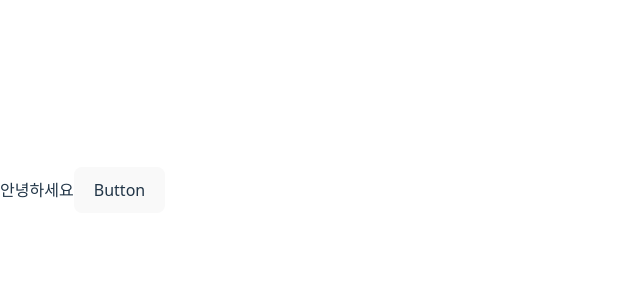
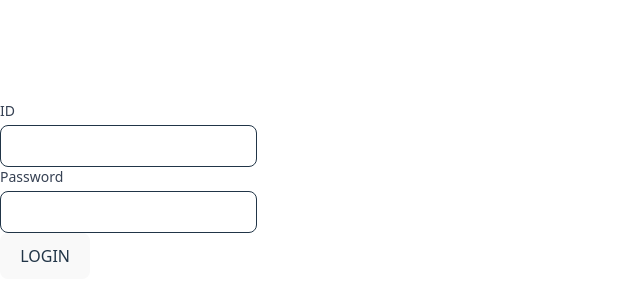
Before and after one commit to mirea-shin/MoodLog, a React (Vite) app in the folder client/: page / in a window 1280 px wide. Shown: the part 210-510 px from the top of the page, without its empty margins (0-640 px from the left). Built offline with nearby package versions, Linux system fonts and the light colour scheme.

Commit message:
feat(auth): add login form and auth store

```diff
--- a/client/src/auth/components/LoginForm.tsx
+++ b/client/src/auth/components/LoginForm.tsx
@@ -1,15 +1,51 @@
+import { useState } from 'react';
+
 import Form from '../../shared/components/form/Form';
 import Button from '../../shared/components/form/Button';
+import Input from '../../shared/components/form/Input';
+
+import { useAuthStore } from '../index';
 
 export default function LoginForm() {
+  const [username, setUsername] = useState('');
+  const [password, setPassword] = useState('');
+  const login = useAuthStore((state) => state.login);
+
+  const handleOnChange = (event: React.ChangeEvent<HTMLInputElement>) => {
+    const { id, value } = event.target;
+    if (id === 'username') setUsername(value);
+    else if (id === 'password') setPassword(value);
+  };
+
   const handleLogin = () => {
-    console.log('submit login');
+    // TODO: 유효성 검사 결과를 사용자에게 띄운다.
+    const isSuccess = login(username, password); // Boolean 반환
+    if (isSuccess) {
+      console.log('로그인 성공! 다음 동작 실행');
+      // 예: 페이지 이동, 모달 닫기 등
+    } else {
+      console.log('아이디/비밀번호를 확인해주세요.');
+      // 예: 에러 메시지 표시
+    }
   };
 
   return (
     <Form onSubmit={handleLogin}>
-      안녕하세요
-      <Button type="submit" />
+      <Input
+        id="username"
+        type="text"
+        label="ID"
+        value={username}
+        onChange={handleOnChange}
+      />
+      <Input
+        id="password"
+        type="password"
+        label="Password"
+        value={password}
+        onChange={handleOnChange}
+      />
+      <Button type="submit" text="LOGIN" />
     </Form>
   );
 }
--- a/client/src/auth/index.ts
+++ b/client/src/auth/index.ts
@@ -1,3 +1,5 @@
 import LoginForm from './components/LoginForm';
+import useAuthStore from './store/useAuthStore';
 
 export { LoginForm };
+export { useAuthStore };
--- /dev/null
+++ b/client/src/auth/store/useAuthStore.ts
@@ -0,0 +1,30 @@
+import { create } from 'zustand';
+
+interface AuthState {
+  user: string | null;
+  token: string | null;
+  isLoggedIn: boolean;
+}
+
+interface AuthAction {
+  login: (username: string, password: string) => boolean;
+}
+
+const useAuthStore = create<AuthState & AuthAction>((set) => ({
+  user: null,
+  token: null,
+  isLoggedIn: false,
+  login: (username, password) => {
+    // TODO: 유효성 검사
+    if (!username || !password) {
+      return false; // 실패 시 false 반환
+    }
+
+    // TODO: 로그인 API 요청
+    set({ isLoggedIn: true, user: 'testUser', token: 'fakeToken123' });
+
+    return true; // 성공 시 true 반환
+  },
+}));
+
+export default useAuthStore;
--- a/client/src/shared/components/form/Button.tsx
+++ b/client/src/shared/components/form/Button.tsx
@@ -1,7 +1,8 @@
 interface ButtonProps {
   type: 'submit';
+  text: string;
 }
 
-export default function Button({ type }: ButtonProps) {
-  return <button type={type}>Button</button>;
+export default function Button({ type, text }: ButtonProps) {
+  return <button type={type}>{text}</button>;
 }
--- a/client/src/shared/components/form/Input.tsx
+++ b/client/src/shared/components/form/Input.tsx
@@ -1,5 +1,37 @@
-import React from 'react';
+interface InputProps {
+  id: string;
+  label?: string;
+  errorMessage?: string;
+  type: 'password' | 'text';
+  value: string;
+  onChange: (event: React.ChangeEvent<HTMLInputElement>) => void;
+}
 
-export default function Input() {
-  return <div>Input</div>;
+export default function Input({
+  label,
+  id,
+  errorMessage,
+  type,
+  value,
+  onChange,
+}: InputProps) {
+  return (
+    <div className="flex flex-col gap-1 w-full">
+      {label && (
+        <label htmlFor={id} className="text-sm font-medium text-gray-700">
+          {label}
+        </label>
+      )}
+      <input
+        className="border rounded-lg px-3 py-2 focus:ring-2 focus:ring-blue-500 focus:outline-none"
+        id={id}
+        type={type}
+        value={value}
+        onChange={onChange}
+      />
+      {errorMessage && (
+        <span className="text-xs text-red-500">{errorMessage}</span>
+      )}
+    </div>
+  );
 }
```
Also changed, not shown: 1 other file (tests, documents, lock files or other folders).
